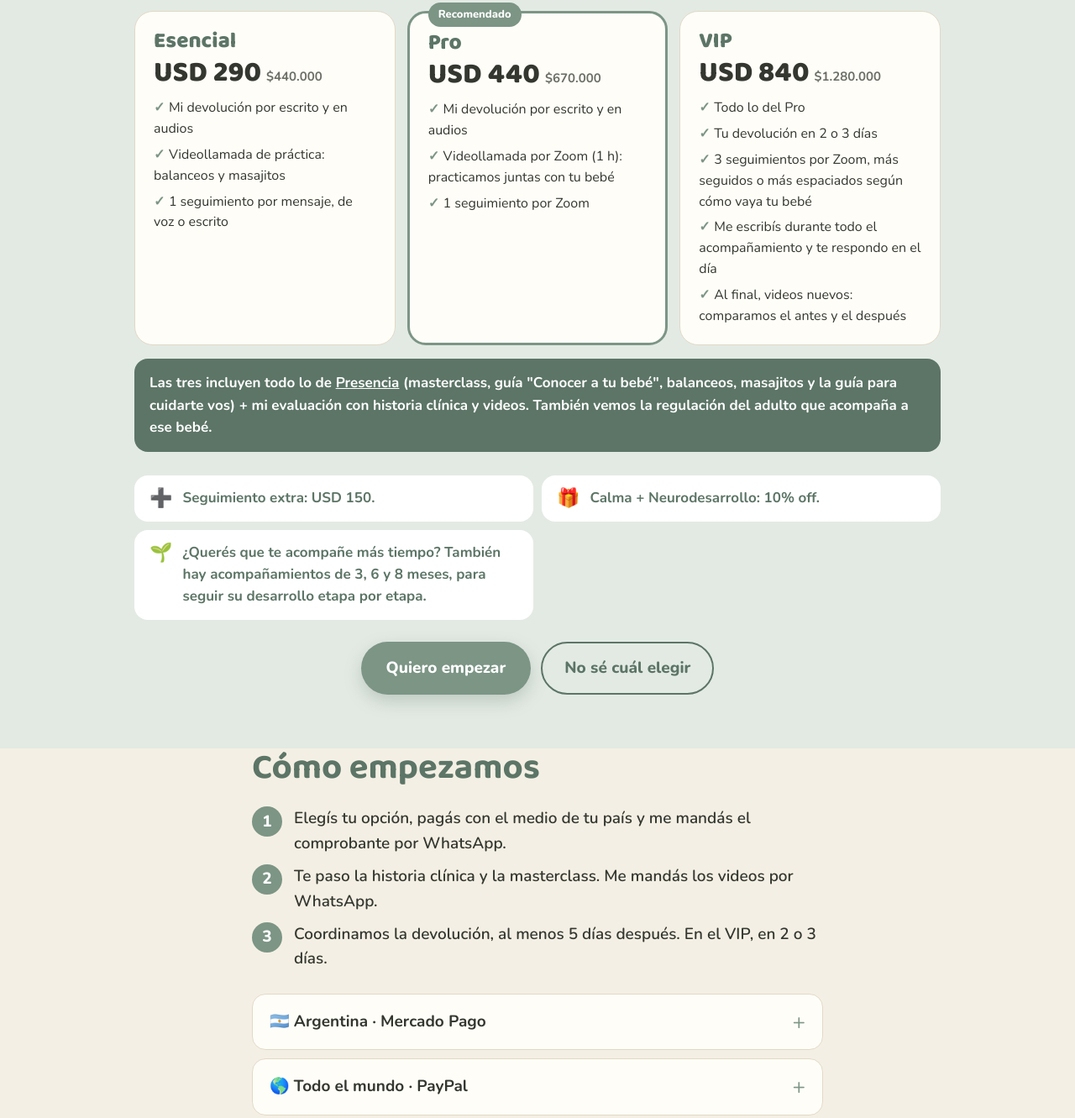
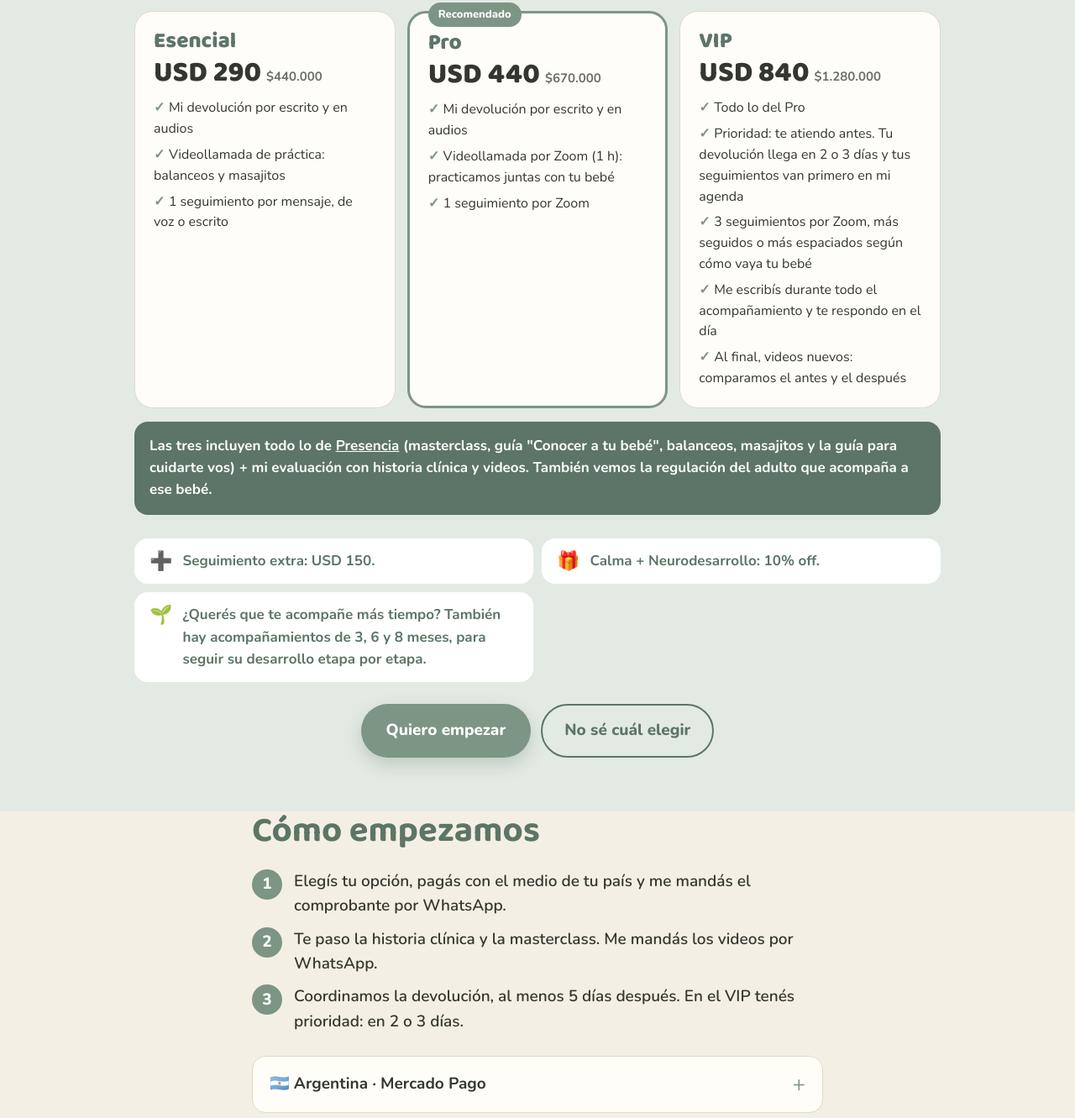
Before and after one commit to integrasistemanervioso/integra-web, a plain HTML site: page integra-web/calma/index.html in a window 1280 px wide. Shown: the part 4618-5949 px from the top of the page at 84% size. Drawn offline with nearby package versions, Linux system fonts and the light colour scheme.

Commit message:
Calma: VIP con prioridad
Co-Authored-By: Claude Opus 5.5 <noreply@anthropic.com>
Claude-Session: https://claude.ai/code/session_01HcRLDtzShUaKmYHPSnwasQ

```diff
--- a/integra-web/calma/index.html
+++ b/integra-web/calma/index.html
@@ -404,7 +404,7 @@
       <div class="pl">
         <span class="nm">VIP</span>
         <span class="pz">USD 840<small>$1.280.000</small></span>
-        <ul><li>Todo lo del Pro</li><li>Tu devolución en 2 o 3 días</li><li>3 seguimientos por Zoom, más seguidos o más espaciados según cómo vaya tu bebé</li><li>Me escribís durante todo el acompañamiento y te respondo en el día</li><li>Al final, videos nuevos: comparamos el antes y el después</li></ul>
+        <ul><li>Todo lo del Pro</li><li>Prioridad: te atiendo antes. Tu devolución llega en 2 o 3 días y tus seguimientos van primero en mi agenda</li><li>3 seguimientos por Zoom, más seguidos o más espaciados según cómo vaya tu bebé</li><li>Me escribís durante todo el acompañamiento y te respondo en el día</li><li>Al final, videos nuevos: comparamos el antes y el después</li></ul>
       </div>
     </div>
     <div class="inc">Las tres incluyen todo lo de <a href="../presencia/" style="color:#fff">Presencia</a> (masterclass, guía "Conocer a tu bebé", balanceos, masajitos y la guía para cuidarte vos) + mi evaluación con historia clínica y videos. También vemos la regulación del adulto que acompaña a ese bebé.</div>
@@ -427,7 +427,7 @@
     <ol class="paysteps">
       <li>Elegís tu opción, pagás con el medio de tu país y me mandás el comprobante por WhatsApp.</li>
       <li>Te paso la historia clínica y la masterclass. Me mandás los videos por WhatsApp.</li>
-      <li>Coordinamos la devolución, al menos 5 días después. En el VIP, en 2 o 3 días.</li>
+      <li>Coordinamos la devolución, al menos 5 días después. En el VIP tenés prioridad: en 2 o 3 días.</li>
     </ol>
 
     <details>
```
